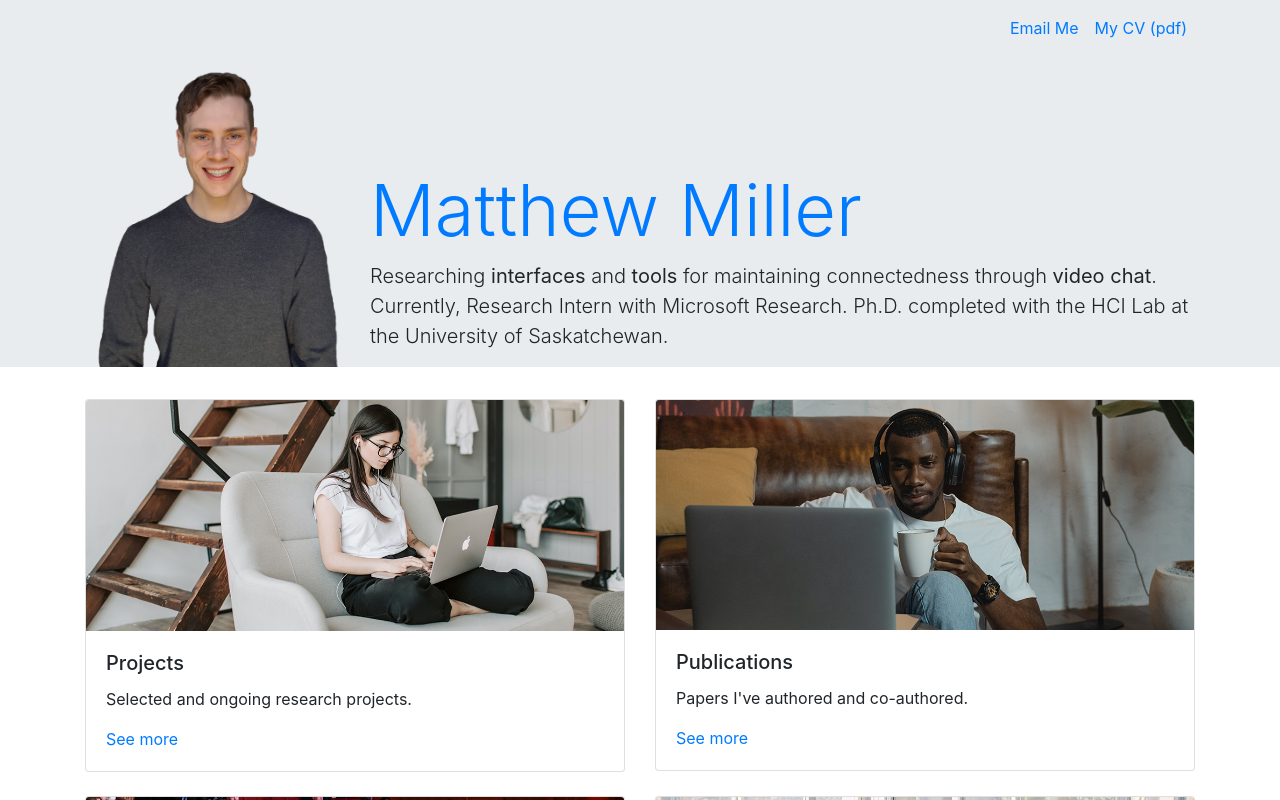
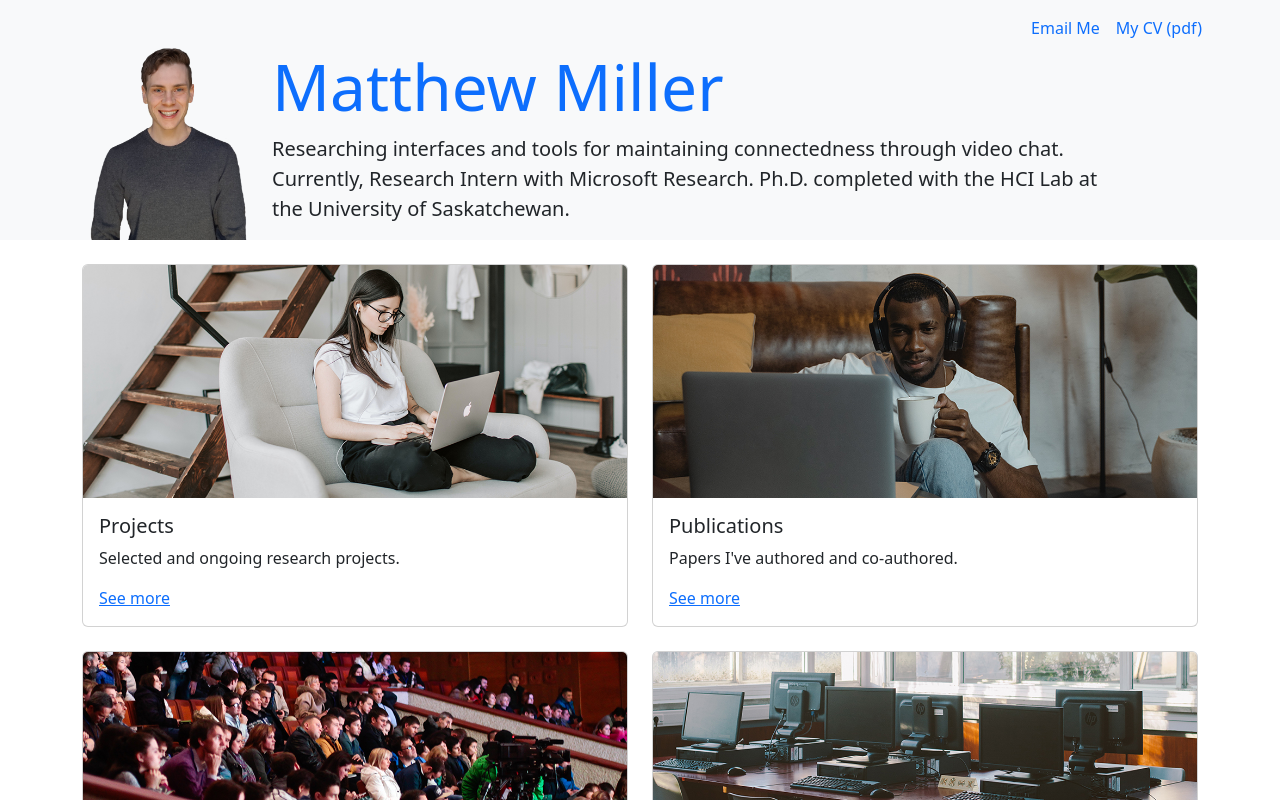
Before and after one commit to millermk/millermk.github.io, a React (Create React App) app: page / in a window 1280 px wide. Shown: the top 800 px of the page. Built offline with nearby package versions, Linux system fonts and the light colour scheme.

Commit message:
Upgrade to bootstrap 5/reacstrap 9

```diff
--- a/package.json
+++ b/package.json
@@ -8,13 +8,13 @@
     "@types/react": "^17.0.31",
     "@types/react-dom": "^17.0.10",
     "@types/react-router-dom": "^5.3.1",
-    "bootstrap": "4.6.0",
+    "bootstrap": "^5.2.0",
     "jquery": "^3.6.0",
     "react": "^17.0.2",
     "react-dom": "^17.0.2",
     "react-router-dom": "^5.3.0",
     "react-scripts": "^4.0.3",
-    "reactstrap": "^8.10.0",
+    "reactstrap": "^9.1.3",
     "typescript": "^4.4.4"
   },
   "devDependencies": {
--- a/src/Components/HomeJumbotron.tsx
+++ b/src/Components/HomeJumbotron.tsx
@@ -1,21 +1,23 @@
 import React from 'react';
 import { NavLink as RouterNavLink} from 'react-router-dom';
-import { Col, Container, Jumbotron, Nav, Navbar, NavItem, NavLink, Row } from 'reactstrap';
+import { Col, Container, Nav, NavItem, NavLink, Row } from 'reactstrap';
 
 const headshot = require('../Media/headshot.png').default;
 
 export default function HomeJumbotron() {
     return (
-        <Jumbotron className="p-0" fluid>
+        <div className="bg-light mb-4 p-0">
             <Container>
-                <Navbar className="px-0 justify-content-end mb-3 d-none d-md-flex" light expand="xs">
-                    <Nav navbar>
-                        <NavItem><NavLink><a href={/* eslint-disable no-useless-concat*/"mail"+"to:millermk"+"@outlook.com"/* eslint-enable no-useless-concat*/} download>Email Me</a></NavLink></NavItem>
-                        <NavItem><NavLink><a href={(process.env.PUBLIC_URL || "/") + 'matthew-miller-cv.pdf'} download>My CV (pdf)</a></NavLink></NavItem>
-                    </Nav>
-                </Navbar>
+                <Row >
+                    <Col className="px-0 mt-2 d-none d-md-flex justify-content-end" >
+                        <Nav >
+                            <NavItem><NavLink className="nav-link-overrides px-2" href={/* eslint-disable no-useless-concat*/"mail"+"to:millermk"+"@outlook.com"/* eslint-enable no-useless-concat*/} download>Email Me</NavLink></NavItem>
+                            <NavItem><NavLink className="nav-link-overrides px-2" href={(process.env.PUBLIC_URL || "/") + 'matthew-miller-cv.pdf'} download>My CV (pdf)</NavLink></NavItem>
+                        </Nav>
+                    </Col>
+                </Row>
                 <Row className="align-items-end">
-                    <Col className="d-none d-md-block" md="4" lg="3">
+                    <Col className="d-none d-md-block" md="4" lg="3" xl="2">
                         <img className="header-img" src={headshot} alt="Headshot of Matthew Miller"/>
                     </Col>
                     <Col md="8" lg="9">
@@ -26,6 +28,6 @@ export default function HomeJumbotron() {
                     </Col>
                 </Row>
             </Container>
-        </Jumbotron>
+        </div>
     );
 }
--- a/src/Components/NavBar.css
+++ b/src/Components/NavBar.css
@@ -1,10 +1,14 @@
-.nav-link-download {
+.nav-link-overrides {
     cursor: pointer;
-    text-decoration: default;
-    padding-left: 0;
-    padding-right: 0;
+    text-decoration: none;
 }
 
-.nav-link-download:hover {
+.nav-link-overrides:hover {
     text-decoration: underline;
 }
+
+.nav-link-overrides-active, .nav-link-overrides-active:hover {
+    color: inherit;
+    text-decoration: none;
+    font-weight: 500;
+}
--- a/src/Components/NavBar.tsx
+++ b/src/Components/NavBar.tsx
@@ -15,18 +15,18 @@ export default function NavBar() {
         <Container fluid className="bg-light">
             <Container>
                 <Navbar className="px-0" color="light" light expand="md">
-                    <NavbarBrand className="mr-2"><RouterNavLink to="/">Matthew Miller</RouterNavLink></NavbarBrand>
+                    <NavbarBrand className="mr-2"><RouterNavLink className="nav-link-overrides" to="/">Matthew Miller</RouterNavLink></NavbarBrand>
                     <NavbarToggler onClick={toggle} />
-                    <Collapse isOpen={isOpen} navbar>
-                        <Nav navbar className="mr-auto">
-                            <NavItem><NavLink active={true}><RouterNavLink activeClassName="link-active" onClick={close} to="/projects">Projects</RouterNavLink></NavLink></NavItem>
-                            <NavItem><NavLink active={true}><RouterNavLink activeClassName="link-active" onClick={close} to="/publications">Publications</RouterNavLink></NavLink></NavItem>
-                            <NavItem><NavLink active={true}><RouterNavLink activeClassName="link-active" onClick={close} to="/experience">Experience</RouterNavLink></NavLink></NavItem>
-                            <NavItem><NavLink active={true}><RouterNavLink activeClassName="link-active" onClick={close} to="/service">Service</RouterNavLink></NavLink></NavItem>
+                    <Collapse isOpen={isOpen} navbar className="justify-content-between">
+                        <Nav navbar className="mr-auto pr-2">
+                            <NavItem><NavLink active={true}><RouterNavLink className="nav-link-overrides" activeClassName="nav-link-overrides-active" onClick={close} to="/projects">Projects</RouterNavLink></NavLink></NavItem>
+                            <NavItem><NavLink active={true}><RouterNavLink className="nav-link-overrides" activeClassName="nav-link-overrides-active" onClick={close} to="/publications">Publications</RouterNavLink></NavLink></NavItem>
+                            <NavItem><NavLink active={true}><RouterNavLink className="nav-link-overrides" activeClassName="nav-link-overrides-active" onClick={close} to="/experience">Experience</RouterNavLink></NavLink></NavItem>
+                            <NavItem><NavLink active={true}><RouterNavLink className="nav-link-overrides" activeClassName="nav-link-overrides-active" onClick={close} to="/service">Service</RouterNavLink></NavLink></NavItem>
                         </Nav>
                         <Nav navbar>
-                            <NavItem><NavLink><a href={/* eslint-disable no-useless-concat*/"mail"+"to:millermk"+"@outlook.com"/* eslint-enable no-useless-concat*/} download>Email Me</a></NavLink></NavItem>
-                            <NavItem><NavLink><a href={(process.env.PUBLIC_URL || "/") + 'matthew-miller-cv.pdf'} download>My CV (pdf)</a></NavLink></NavItem>
+                            <NavItem><NavLink className={"nav-link-overrides link-primary pr-2"} href={/* eslint-disable no-useless-concat*/"mail"+"to:millermk"+"@outlook.com"/* eslint-enable no-useless-concat*/} download>Email Me</NavLink></NavItem>
+                            <NavItem><NavLink className={"nav-link-overrides link-primary pr-2"} href={(process.env.PUBLIC_URL || "/") + 'matthew-miller-cv.pdf'} download>My CV (pdf)</NavLink></NavItem>
                         </Nav>
                     </Collapse>
                 </Navbar>
```
Also changed, not shown: 1 other file (tests, documents, lock files or other folders).
